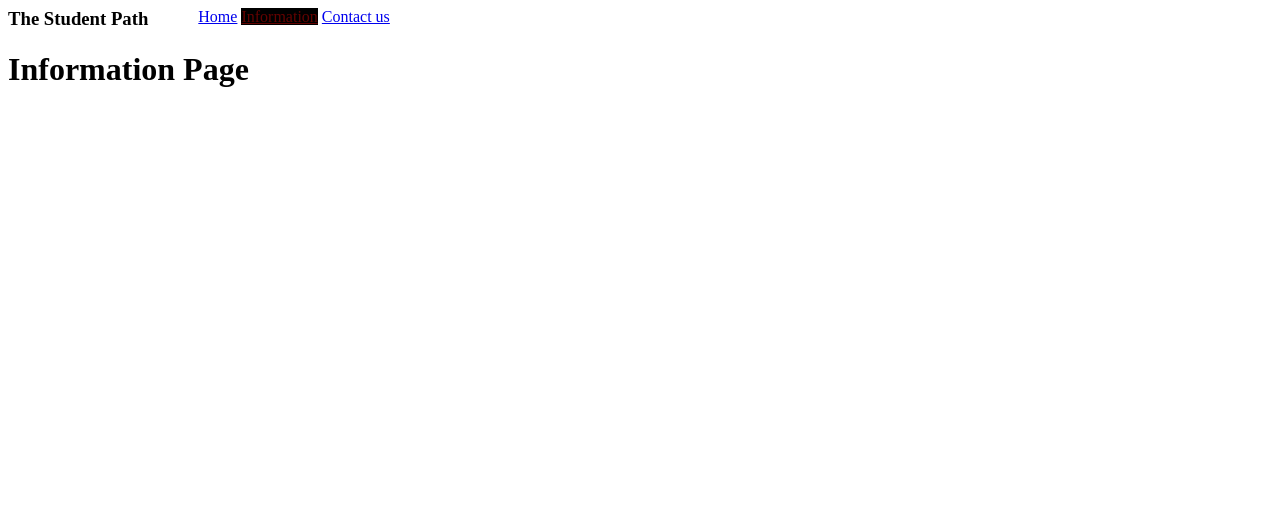
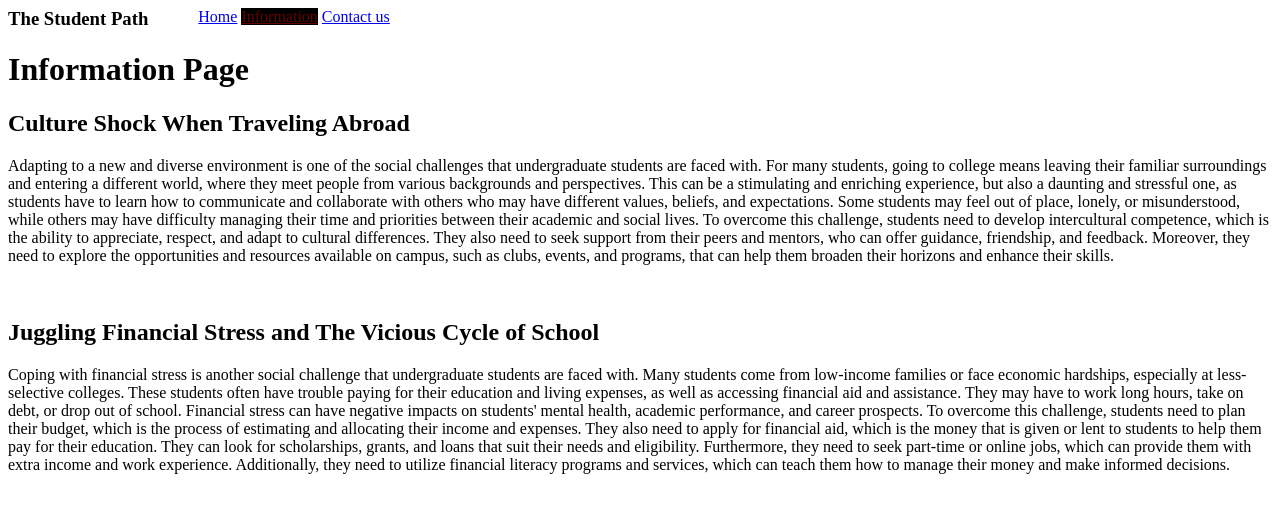
Before and after one commit to dvach167/comp2511-assignment1, a plain HTML site: page pages/informationPage.html in a window 1280 px wide. Drawn offline with Linux system fonts and the light colour scheme; files that its build step writes are made by us from their sources.

Commit message:
added content to the information page

```diff
--- a/pages/informationPage.html
+++ b/pages/informationPage.html
@@ -28,13 +28,46 @@
 
         <div id="topic1">
             <article>
-
+                <h2>
+                    Culture Shock When Traveling Abroad
+                </h2>
+                <p>
+                    Adapting to a new and diverse environment is one of the social challenges that undergraduate students are faced with.
+                    For many students, going to college means leaving their familiar surroundings and entering a different world,
+                    where they meet people from various backgrounds and perspectives. This can be a stimulating and enriching experience,
+                    but also a daunting and stressful one, as students have to learn how to communicate and collaborate with others who may
+                    have different values, beliefs, and expectations. Some students may feel out of place, lonely, or misunderstood, while
+                    others may have difficulty managing their time and priorities between their academic and social lives.
+                    To overcome this challenge, students need to develop intercultural competence, which is the ability to appreciate,
+                    respect, and adapt to cultural differences. They also need to seek support from their peers and mentors, who can offer
+                    guidance, friendship, and feedback. Moreover, they need to explore the opportunities and resources available on campus,
+                    such as clubs, events, and programs, that can help them broaden their horizons and enhance their skills.
+                </p>
+                <figure>
+                    <img src="" alt="">
+                    <figcaption></figcaption>
+                </figure>
             </article>
         </div>
 
         <div id="topic2">
             <article>
-
+                <h2>
+                    Juggling Financial Stress and The Vicious Cycle of School
+                </h2>
+                <p>
+                    Coping with financial stress is another social challenge that undergraduate students are faced with.
+                    Many students come from low-income families or face economic hardships, especially at less-selective colleges.
+                    These students often have trouble paying for their education and living expenses, as well as accessing financial aid
+                    and assistance. They may have to work long hours, take on debt, or drop out of school. Financial stress can have
+                    negative impacts on students' mental health, academic performance, and career prospects. To overcome this challenge,
+                    students need to plan their budget, which is the process of estimating and allocating their income and expenses.
+                    They also need to apply for financial aid, which is the money that is given or lent to students to help them pay for
+                    their education. They can look for scholarships, grants, and loans that suit their needs and eligibility.
+                    Furthermore, they need to seek part-time or online jobs, which can provide them with extra income and work experience.
+                    Additionally, they need to utilize financial literacy programs and services, which can teach them how to manage their
+                    money and make informed decisions.
+                </p>
             </article>
         </div>
 
```
